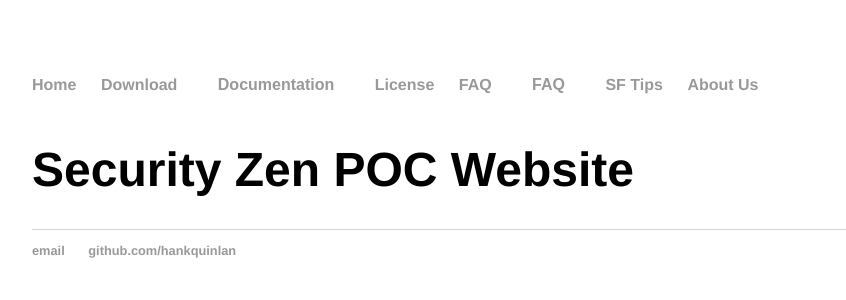
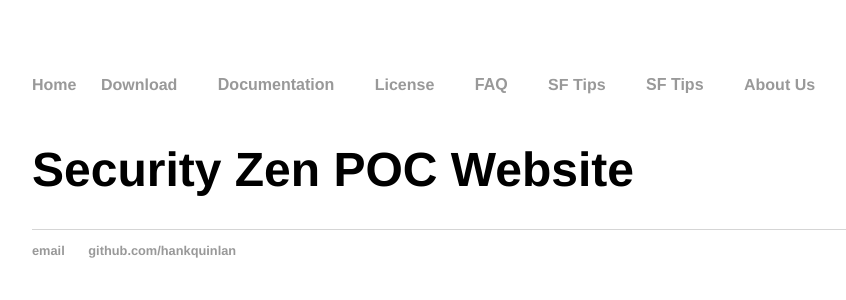
Before and after one commit to mikepaisner/Security-Zen.github.io, a Jekyll site: the page built from index.html, in a window 1280 px wide. Shown: the top 300 px of the page, without its empty margins (160-1006 px from the left). Built offline with Jekyll 4.4.1, drawn with Linux system fonts in a browser that asks for light colours.

Commit message:
Update default.html

```diff
--- a/_layouts/default.html
+++ b/_layouts/default.html
@@ -24,7 +24,6 @@
 					  </div>
 					</div></li>
 	        		<li><a href="/license">License</a></li>
-				<li><a href="/faq">FAQ</a></li>
 				<li><div class="dropdown">
 					  <button class="dropbtn">FAQ</button>
 					  <div class="dropdown-content">
@@ -41,6 +40,16 @@
 					  </div>
 					</div></li>
 				<li><a href="/SFTips">SF Tips</a></li>
+				<li><div class="dropdown">
+					  <button class="dropbtn">SF Tips</button>
+					  <div class="dropdown-content">
+					    <a href="/tips">SF Tips</a>
+					    <a href="/tips/deploymentcomparison">Deployment Comparison</a>
+					    <a href="/tips/continuousintegration">Continuous Integration</a>
+					    <a href="/tips/chromeextensions">Chrome Extensions</a>
+					    <a href="/tips/vscodeandcli">VS Code and CLI</a>
+					  </div>
+					</div></li>
 				<li><a href="/aboutus">About Us</a></li>
 	    		</ul>
 			</nav>
```
